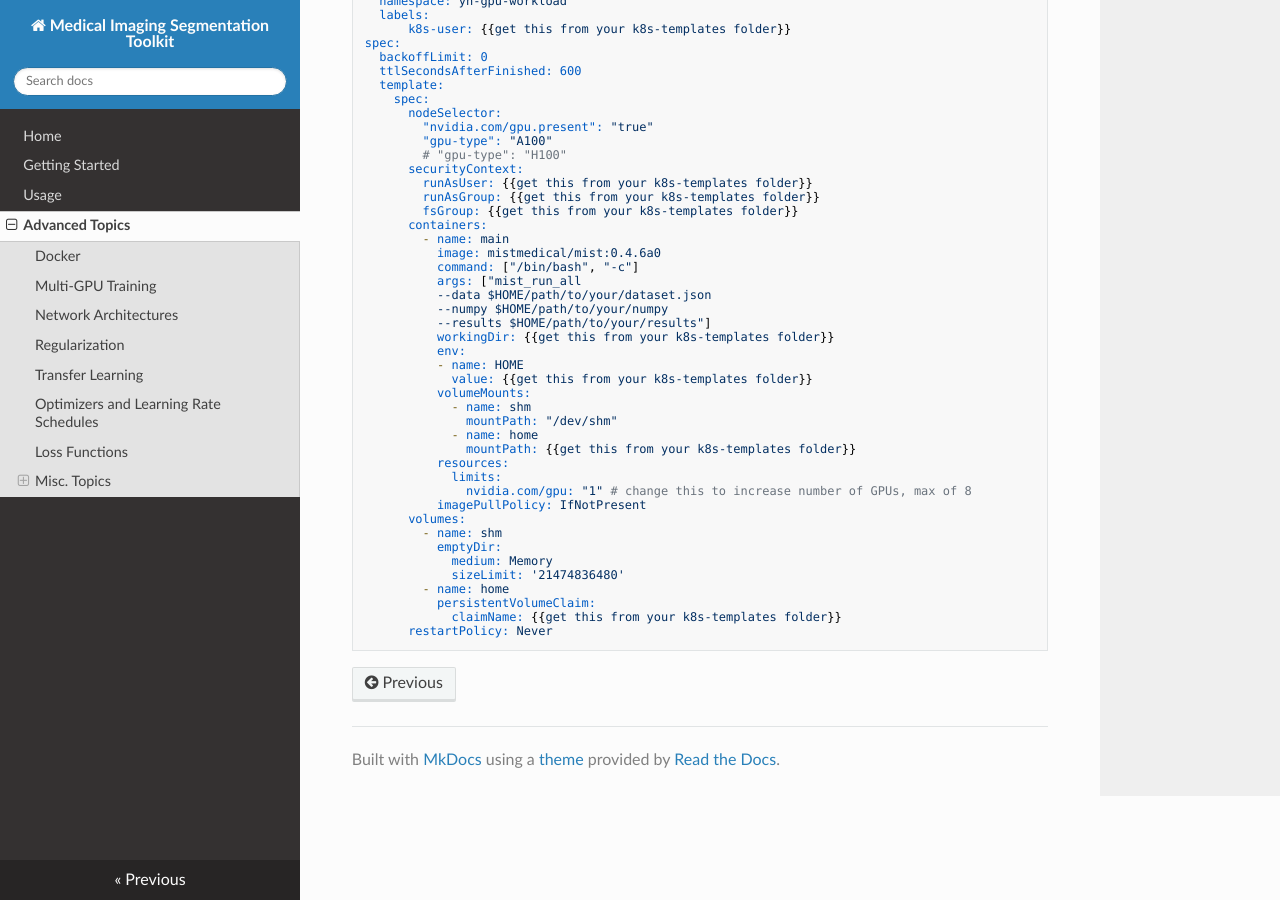
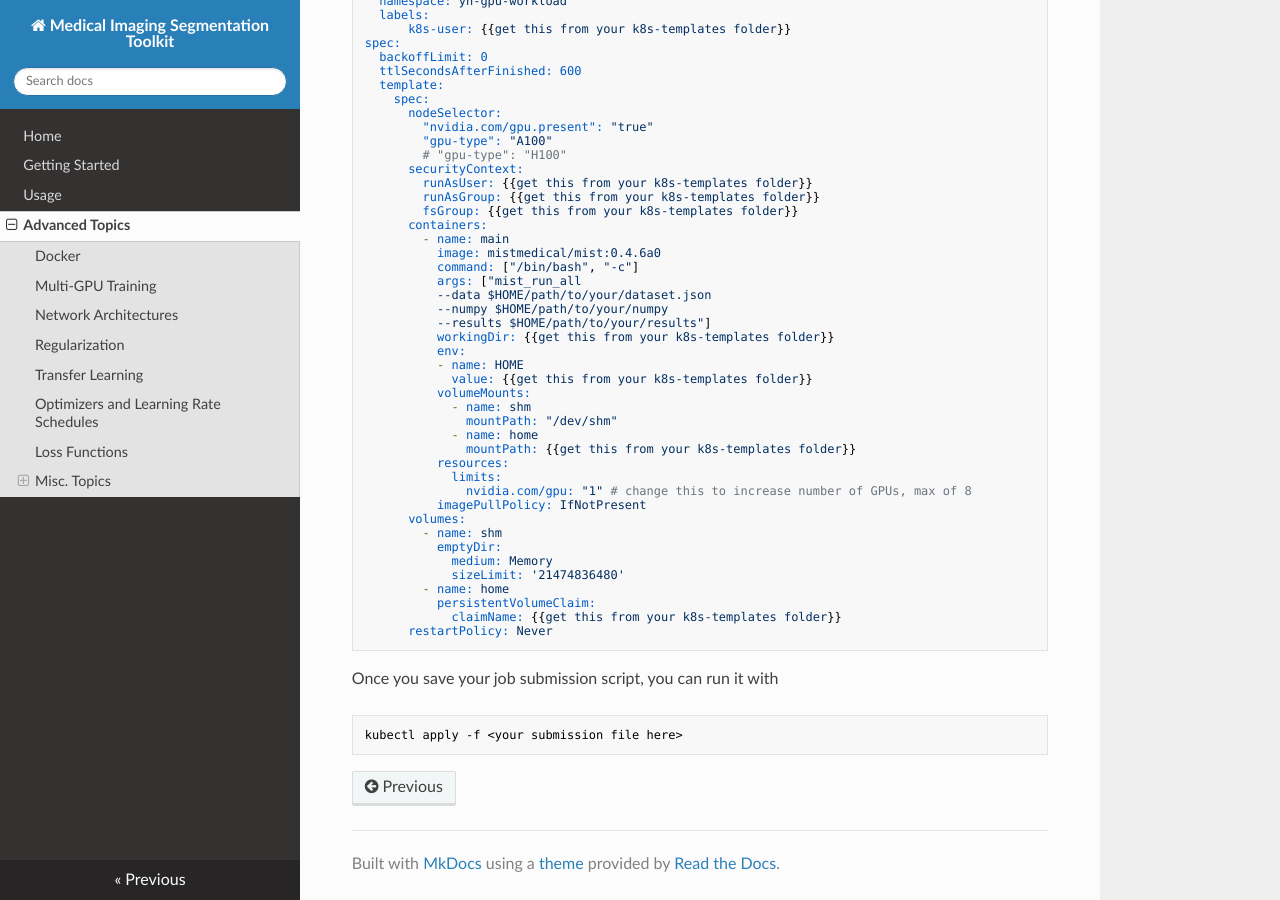
Before and after one commit to mist-medical/MIST, an MkDocs documentation site: the page built from docs/advanced_topics.md, in a window 1280 px wide and 900 px high, scrolled down 4811 px. Built offline with MkDocs 1.6.1, drawn with Linux system fonts in a browser that asks for light colours; nearby versions of some CDN libraries; library files that are not in the unit come from our copies.

Commit message:
Update docs for K8s

````diff
--- a/docs/advanced_topics.md
+++ b/docs/advanced_topics.md
@@ -213,3 +213,9 @@ spec:
             claimName: {{get this from your k8s-templates folder}}
       restartPolicy: Never
 ```
+
+Once you save your job submission script, you can run it with
+
+```console
+kubectl apply -f <your submission file here>
+```
````
